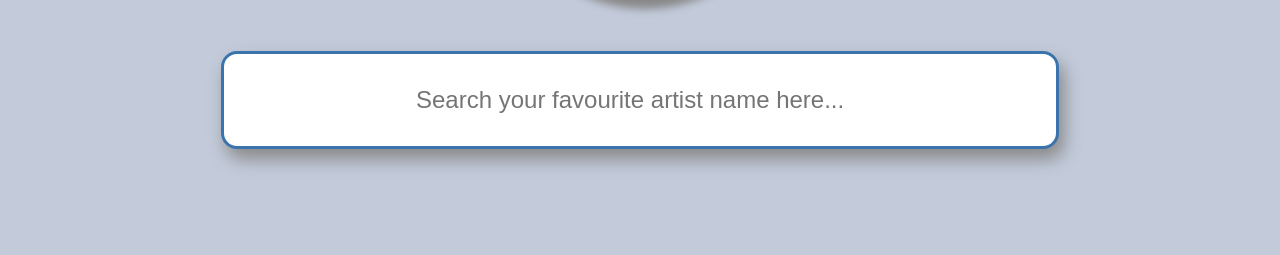
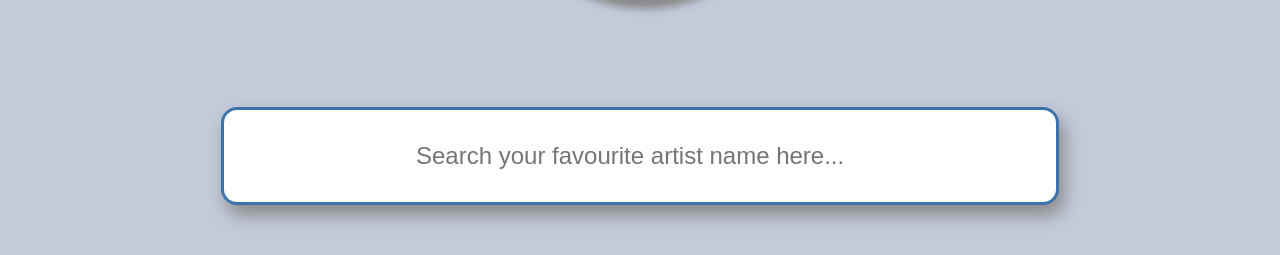
Before and after one commit to liam-jake-chase/muews-react-app, a React (Create React App) app in the folder client/: page / in a window 1280 px wide. Shown: the part 151-406 px from the top of the page. Built offline with nearby package versions, Linux system fonts and the light colour scheme.

Commit message:
updated the footer styling

```diff
--- a/client/src/components/Main/Main.scss
+++ b/client/src/components/Main/Main.scss
@@ -13,8 +13,8 @@
         padding: 2rem 10rem 2rem 12rem;
         width: 30rem;
         font-size: 1.5rem;
-        margin-top: 3rem;
-        margin-bottom: 8.95rem;
+        margin-top: 6.5rem;
+        margin-bottom: 5.45rem;
         border-radius: 1rem;
         border: solid #3b74ad;
         box-shadow: 5px 10px 18px #888888;
--- a/client/src/components/MainTwo/MainTwo.scss
+++ b/client/src/components/MainTwo/MainTwo.scss
@@ -13,6 +13,7 @@
     height: 71rem;
     width: 35rem;
     margin-top: .5rem;
+    color: whitesmoke;
 
 
 
--- a/client/src/components/VideoPlayer/VideoItem.scss
+++ b/client/src/components/VideoPlayer/VideoItem.scss
@@ -25,6 +25,7 @@
         font-size: .75rem;
         width: 70%;
         margin-left: 1.75rem;
+        color: whitesmoke;
     }
 
     &__player {
```
